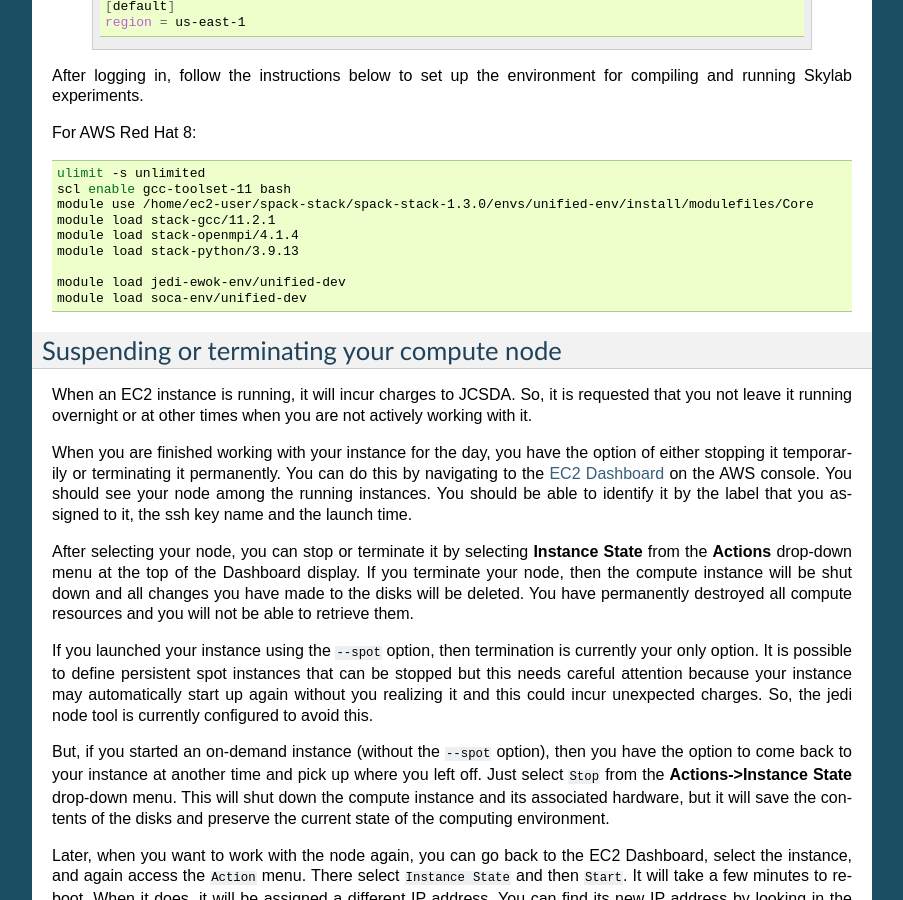
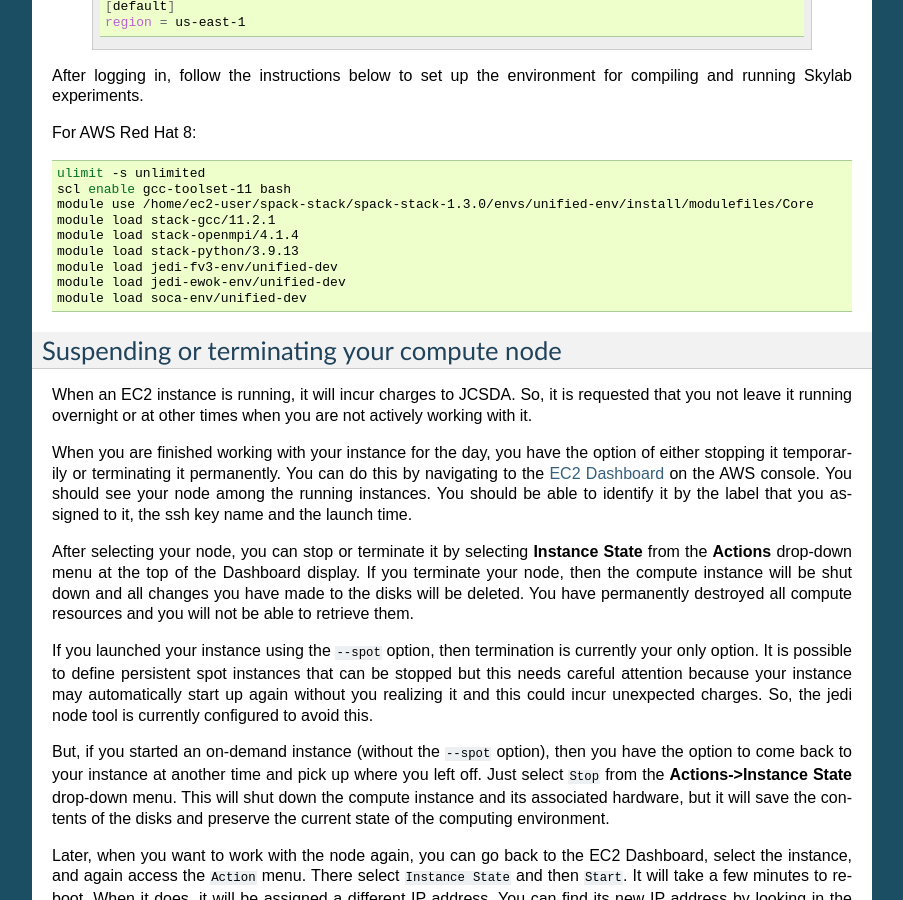
Before and after one commit to JCSDA/jedi-docs, a Sphinx documentation site: the page built from docs/using/jedi_environment/cloud/singlenode.rst, in a window 1280 px wide and 900 px high, scrolled down 1855 px. Shown: the whole window, without its empty margins (198-1101 px from the left). Built offline with Sphinx 7.4.7, drawn with Linux system fonts in a browser that asks for light colours.

Commit message:
missing module load for fv3-env single node (#584)
noticed that `module load jedi-fv3-env/unified-dev` was missing from the module load list in the docs.

```diff
--- a/docs/using/jedi_environment/cloud/singlenode.rst
+++ b/docs/using/jedi_environment/cloud/singlenode.rst
@@ -91,7 +91,7 @@
    module load stack-gcc/11.2.1
    module load stack-openmpi/4.1.4
    module load stack-python/3.9.13
-
+   module load jedi-fv3-env/unified-dev
    module load jedi-ewok-env/unified-dev
    module load soca-env/unified-dev
 
```
